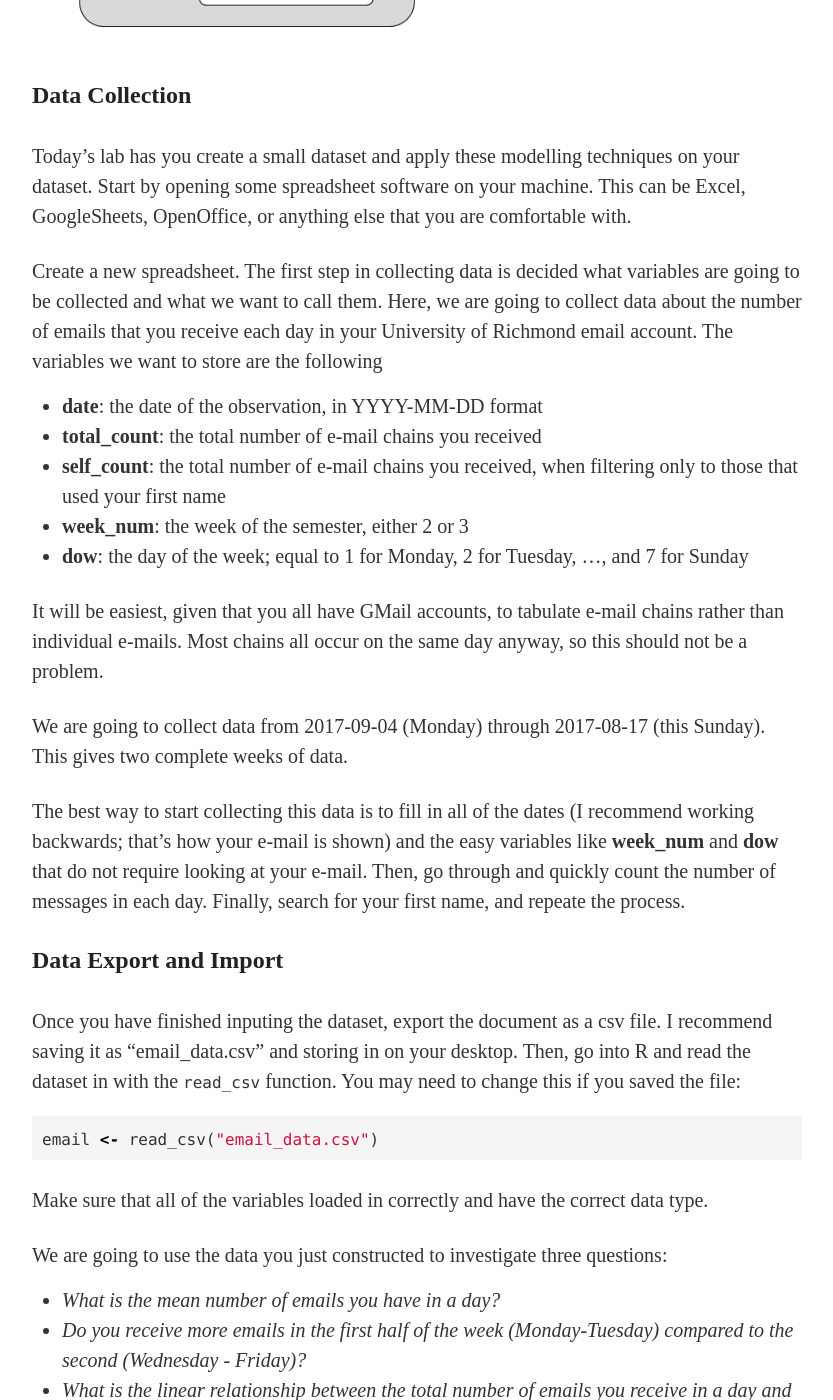
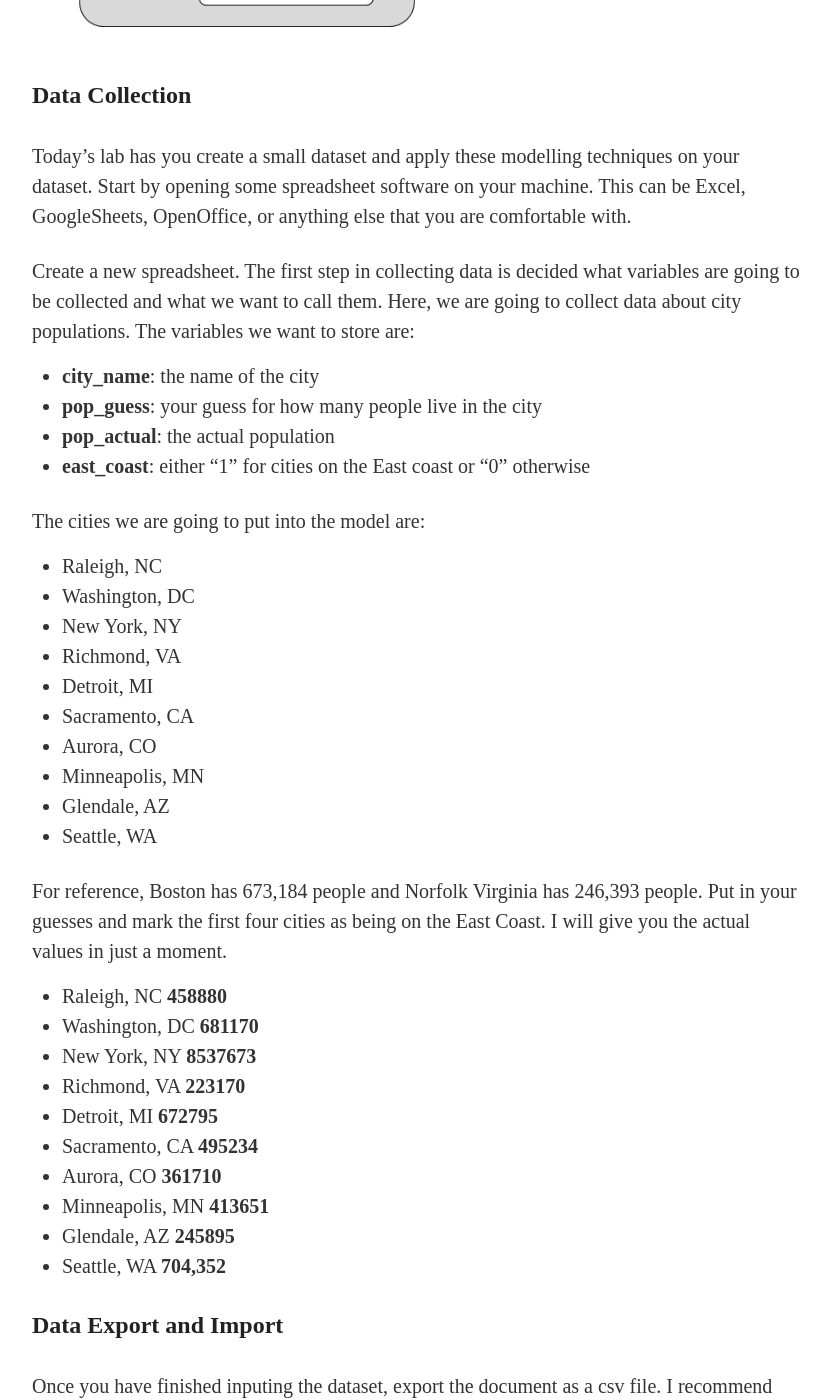
Before and after one commit to statsmaths/stat289-f17, a Jekyll site: the page built from _posts/2017-09-19-class07.md, in a window 1280 px wide and 1400 px high, scrolled down 6462 px. Shown: the whole window, without its empty margins (223-1056 px from the left). Built offline with Jekyll 4.4.1, drawn with Linux system fonts in a browser that asks for light colours; our own code applies the rules of GitHub Pages for plain Markdown files; formulas are drawn with MathJax 3; some of the changed text lies outside the part shown.

Commit message:
add to class07

```diff
--- a/_posts/2017-09-19-class07.md
+++ b/_posts/2017-09-19-class07.md
@@ -256,55 +256,74 @@ OpenOffice, or anything else that you are comfortable with.
 
 Create a new spreadsheet. The first step in collecting data is decided
 what variables are going to be collected and what we want to call them.
-Here, we are going to collect data about the number of emails that you
-receive each day in your University of Richmond email account. The variables
-we want to store are the following
+Here, we are going to collect data about city populations. The variables
+we want to store are:
 
-- **date**: the date of the observation, in YYYY-MM-DD format
-- **total_count**: the total number of e-mail chains you received
-- **self_count**: the total number of e-mail chains you received, when
-filtering only to those that used your first name
-- **week_num**: the week of the semester, either 2 or 3
-- **dow**: the day of the week; equal to 1 for Monday, 2 for Tuesday, ...,
-and 7 for Sunday
+- **city_name**: the name of the city
+- **pop_guess**: your guess for how many people live in the city
+- **pop_actual**: the actual population
+- **east_coast**: either "1" for cities on the East coast or "0" otherwise
 
-It will be easiest, given that you all have GMail accounts, to tabulate
-e-mail chains rather than individual e-mails. Most chains all occur on
-the same day anyway, so this should not be a problem.
+The cities we are going to put into the model are:
 
-We are going to collect data from 2017-09-04 (Monday)
-through 2017-08-17 (this Sunday). This gives two complete weeks of data.
+- Raleigh, NC
+- Washington, DC
+- New York, NY
+- Richmond, VA
+- Detroit, MI
+- Sacramento, CA
+- Aurora, CO
+- Minneapolis, MN
+- Glendale, AZ
+- Seattle, WA
 
-The best way to start collecting this data is to fill in all of the dates
-(I recommend working backwards; that's how your e-mail is shown) and the
-easy variables like **week_num** and **dow** that do not require looking at
-your e-mail. Then, go through and quickly count the number of messages in
-each day. Finally, search for your first name, and repeate the process.
+For reference, Boston has 673,184 people and Norfolk Virginia has
+246,393 people. Put in your guesses and mark the first four cities
+as being on the East Coast. I will give you the actual values in
+just a moment.
+
+- Raleigh, NC **458880**
+- Washington, DC **681170**
+- New York, NY **8537673**
+- Richmond, VA **223170**
+- Detroit, MI **672795**
+- Sacramento, CA **495234**
+- Aurora, CO **361710**
+- Minneapolis, MN **413651**
+- Glendale, AZ **245895**
+- Seattle, WA **704,352**
+
 
 ## Data Export and Import
 
 Once you have finished inputing the dataset, export the document as a csv
-file. I recommend saving it as "email_data.csv" and storing in on your
+file. I recommend saving it as "city_data.csv" and storing in on your
 desktop. Then, go into R and read the dataset in with the `read_csv` function.
 You may need to change this if you saved the file:
 
 
 {% highlight r %}
-email <- read_csv("email_data.csv")
+email <- read_csv("city_data.csv")
 {% endhighlight %}
 
 Make sure that all of the variables loaded in correctly and have the correct
 data type.
 
-We are going to use the data you just constructed to investigate three
+We are going to use the data you just constructed to investigate four
 questions:
 
-- *What is the mean number of emails you have in a day?*
-- *Do you receive more emails in the first half of the week (Monday-Tuesday)
-compared to the second (Wednesday - Friday)?*
-- *What is the linear relationship between the total number of
-emails you receive in a day and the total number of email chains
-you receive in a day that use your first name?*
+- *what is your prediction for the actual average population of
+all 150 of the most populous US cities** (this was a random sample
+from these 150 cities)
+- *test the hypothesis that the ratio between your guess and the
+actual population is equal to 1* (you'll need to make a new variable
+in R)
+- *test whether the ratio between your guess and the actual
+population are different based on which coast the city is on* (you'll
+probably need `filter` here)
+- *fit a regression model between the actual city population and
+the ratio between your guess and the city population* do you tend to
+do better predicting small or larger cities?
 
-There is nothing particularly tricky here. Just apply the three tests
+There is nothing particularly tricky here. Just apply the four tests
 I have mentioned in the notes today.
```
Also changed, not shown: _posts/2017-09-19-class07.Rmd (+49 -30 lines).
